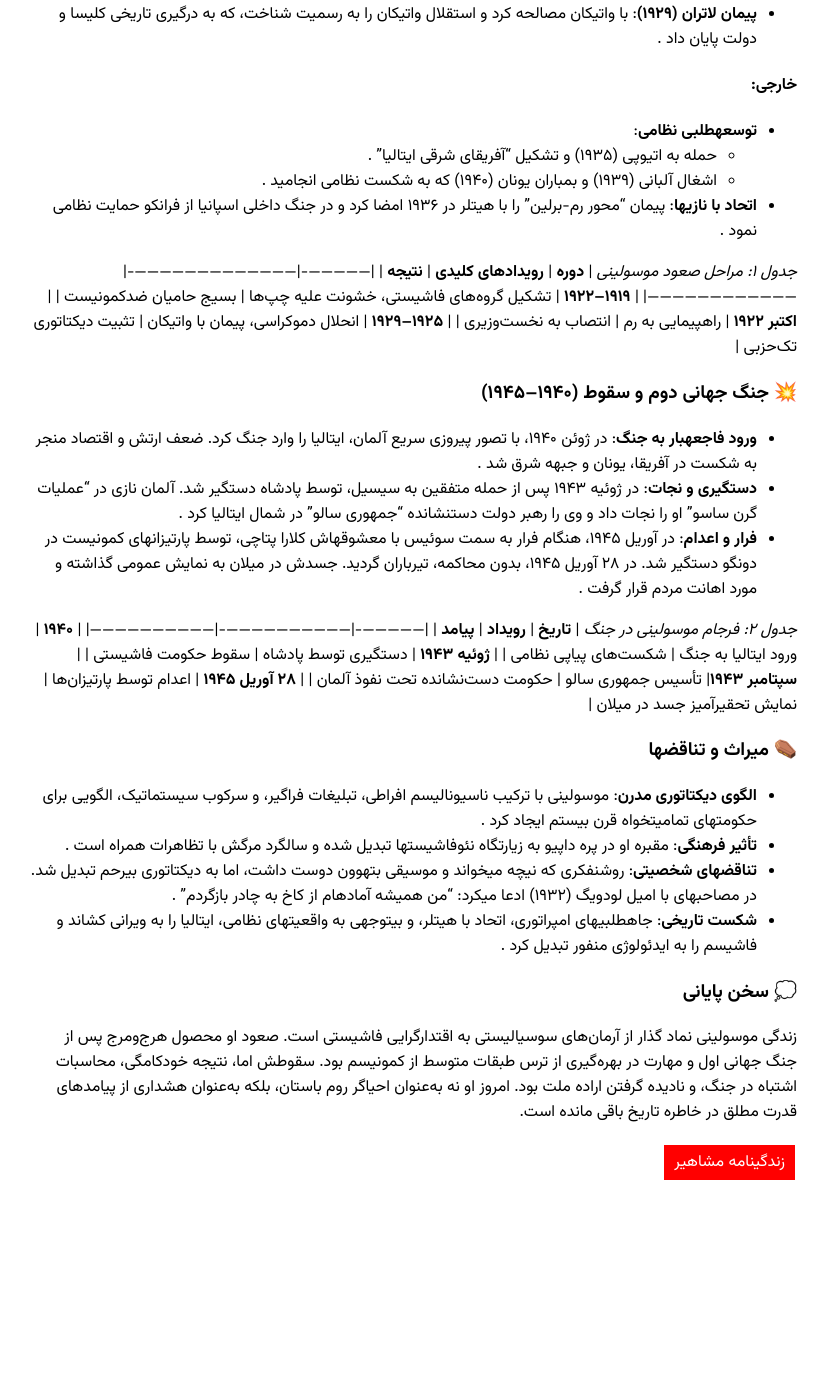
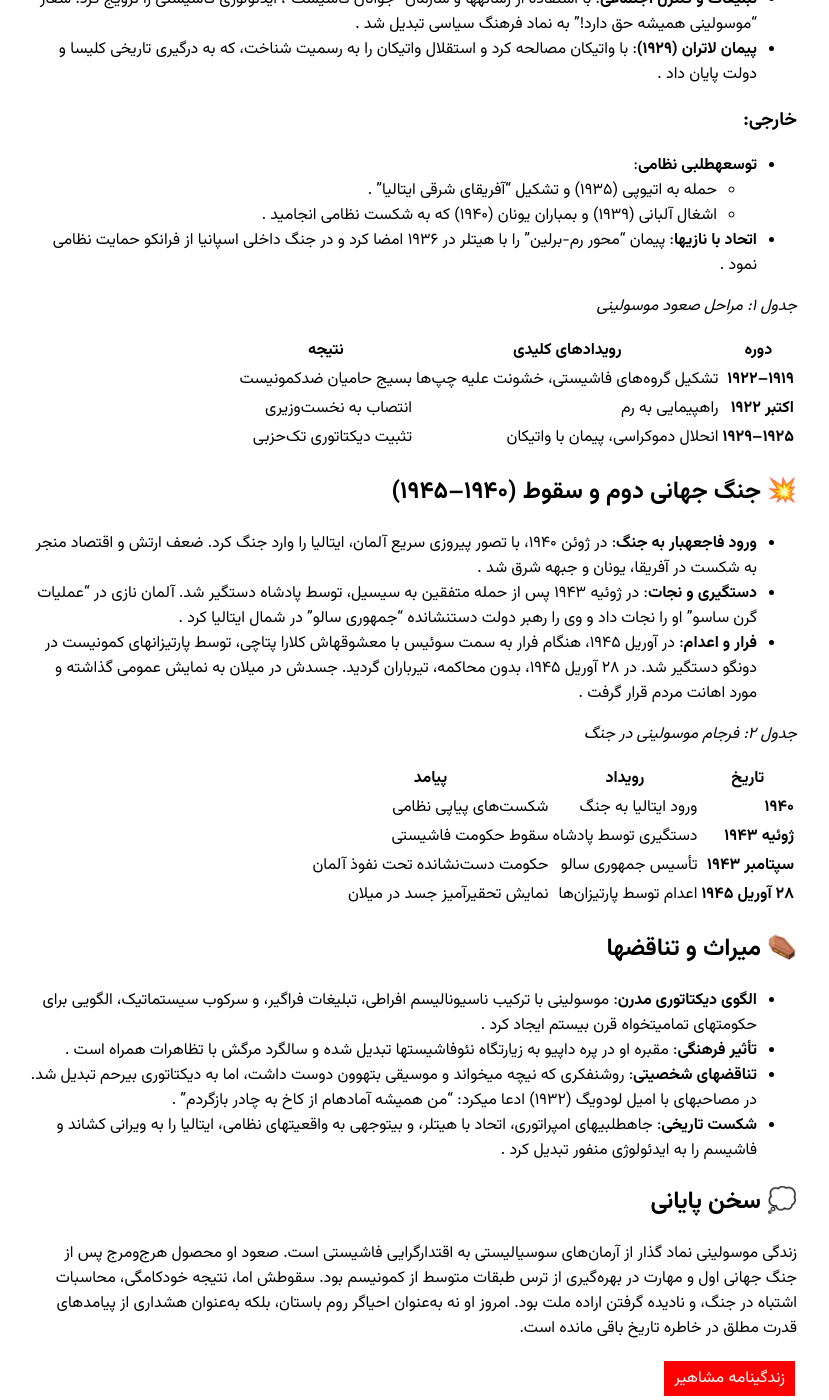
Before and after one commit to darkblog/darkblog.github.io, a Jekyll site: the page built from _posts/2025-7-3-37.md, in a window 1280 px wide and 1400 px high, scrolled down 1005 px. Shown: the whole window, without its empty margins (227-1056 px from the left). Built offline with Jekyll 4.4.1, drawn with Linux system fonts in a browser that asks for light colours; before the commit the page ends 2199 px from its top, so only the background shows below that; some of the changed lines change nothing that is shown; some of the changed text lies outside the part shown.

Commit message:
Update 2025-7-3-37.md

```diff
--- a/_posts/2025-7-3-37.md
+++ b/_posts/2025-7-3-37.md
@@ -1,49 +1,49 @@
 ---
 layout: post
-title: زندگینامه فرانسیسکو فرانکو (۱۹۷۵-۱۸۹۲)
+title: زندگینامه بنیتو موسولینی - از سوسیالیسم تا بنیانگذار فاشیسم
 ---
 
-## زندگینامه بنیتو موسولینی: از سوسیالیسم تا بنیانگذار فاشیسم
-
-### 🔍 کودکی و جوانی (۱۸۸۳–۱۹۰۲)
+## 🔍 کودکی و جوانی (۱۸۸۳–۱۹۰۲)
 - **تولد و خانواده**: بنیتو آمیلکاره آندرهآ موسولینی در ۲۹ ژوئیه ۱۸۸۳ در روستای دوویا (پره داپیو) ایتالیا زاده شد. پدرش الساندرو، آهنگر و آنارشیست تندرو، و مادرش رزا معلم مدرسه بود. این ترکیب противоречиانۀ انقلابیگری و انضباط، شخصیت او را شکل داد .
 - **تحصیلات و خشونت**: با وجود هوش بالا، رفتار خشن و ناسازگار داشت. در مدرسۀ شبانهروزی فانزا به دلیل چاقوکشی به همکلاسی اخراج شد. پس از اخذ دیپلم، به عنوان معلم جایگزین مشغول کار شد .
 
-### 📰 تحول سیاسی: از سوسیالیسم به فاشیسم (۱۹۰۲–۱۹۱۹)
+## 📰 تحول سیاسی: از سوسیالیسم به فاشیسم (۱۹۰۲–۱۹۱۹)
 - **تبعید به سوئیس**: برای فرار از خدمت سربازی در ۱۹۰۲ به سوئیس رفت و با سوسیالیستها همپیمان شد. در این دوره تحت تأثیر فلسفۀ نیچه و مارکس قرار گرفت و حتی آثار شوپنهاور و کانت را ترجمه کرد .
 - **روزنامهنگاری انقلابی**: پس از بازگشت به ایتالیا (۱۹۰۴)، سردبیر روزنامۀ سوسیالیستی "آوانتی!" شد و با نطقهای آتشین به چهرهای شناخته شده تبدیل گردید .
 - **گسست از سوسیالیسم**: در ۱۹۱۴ برخلاف موضع حزب، از ورود ایتالیا به جنگ جهانی اول حمایت کرد و اخراج شد. سپس روزنامۀ "پوپولو دِ ایتالیا" را تأسیس کرد و به تبلیغ مداخله در جنگ پرداخت .
 
-### ⚔️ بنیانگذاری فاشیسم و صعود به قدرت (۱۹۱۹–۱۹۲۵)
+## ⚔️ بنیانگذاری فاشیسم و صعود به قدرت (۱۹۱۹–۱۹۲۵)
 - **تشکیل گروههای فاشیستی**: در مارس ۱۹۱۹ "فاشی دی کمباتیمنتو" (گروههای جنگاور) را در میلان تأسیس کرد. این گروه با حمایت صنعتگران و زمینداران ضدکمونیست، به "پیراهنسیاهها" معروف شد و با خشونت به سرکوب سوسیالیستها پرداخت .
 - **راهپیمایی به سوی رم**: در اکتبر ۱۹۲۲، با بسیج ۳۰٬۰۰۰ پیراهنسیاه، رم را تهدید به اشغال کرد. ویکتور امانوئل سوم، پادشاه ایتالیا، از ترس جنگ داخلی، او را به نخستوزیری منصوب کرد .
 - **تثبیت دیکتاتوری**: با انحلال نهادهای دموکراتیک، ایجاد پلیس مخفی (اوورا)، و سرکوب مخالفان، حکومت تکحزبی را برقرار ساخت. لقب "دوچه" (Il Duce - رهبر) را برای خود برگزید .
 
-### 🏛️ حکومت فاشیستی: سیاستهای داخلی و خارجی (۱۹۲۵–۱۹۴۰)
-#### **داخلی**:
+## 🏛️ حکومت فاشیستی: سیاستهای داخلی و خارجی (۱۹۲۵–۱۹۴۰)
+### **داخلی**:
 - **پروژههای عمرانی**: ساخت بزرگراهها (اتوستراده)، خشککردن باتلاقهای پونتیн، و نوسازی صنعتی را پیگیری کرد، اما فساد و سوءمدیریت مانع رشد پایدار اقتصادی شد .
 - **تبلیغات و کنترل اجتماعی**: با استفاده از رسانهها و سازمان "جوانان فاشیست"، ایدئولوژی فاشیستی را ترویج کرد. شعار "موسولینی همیشه حق دارد!" به نماد فرهنگ سیاسی تبدیل شد .
 - **پیمان لاتران (۱۹۲۹)**: با واتیکان مصالحه کرد و استقلال واتیکان را به رسمیت شناخت، که به درگیری تاریخی کلیسا و دولت پایان داد .
 
-#### **خارجی**:
+### **خارجی**:
 - **توسعهطلبی نظامی**:
   - حمله به اتیوپی (۱۹۳۵) و تشکیل "آفریقای شرقی ایتالیا" .
   - اشغال آلبانی (۱۹۳۹) و بمباران یونان (۱۹۴۰) که به شکست نظامی انجامید .
 - **اتحاد با نازیها**: پیمان "محور رم-برلین" را با هیتلر در ۱۹۳۶ امضا کرد و در جنگ داخلی اسپانیا از فرانکو حمایت نظامی نمود .
 
 *جدول ۱: مراحل صعود موسولینی*
+
 | **دوره**       | **رویدادهای کلیدی**                     | **نتیجه**                          |
 |----------------|----------------------------------------|------------------------------------|
 | **۱۹۱۹–۱۹۲۲**  | تشکیل گروه‌های فاشیستی، خشونت علیه چپ‌ها | بسیج حامیان ضدکمونیست             |
 | **اکتبر ۱۹۲۲** | راهپیمایی به رم                        | انتصاب به نخست‌وزیری              |
 | **۱۹۲۵–۱۹۲۹** | انحلال دموکراسی، پیمان با واتیکان     | تثبیت دیکتاتوری تک‌حزبی           |
 
-### 💥 جنگ جهانی دوم و سقوط (۱۹۴۰–۱۹۴۵)
+## 💥 جنگ جهانی دوم و سقوط (۱۹۴۰–۱۹۴۵)
 - **ورود فاجعهبار به جنگ**: در ژوئن ۱۹۴۰، با تصور پیروزی سریع آلمان، ایتالیا را وارد جنگ کرد. ضعف ارتش و اقتصاد منجر به شکست در آفریقا، یونان و جبهه شرق شد .
 - **دستگیری و نجات**: در ژوئیه ۱۹۴۳ پس از حمله متفقین به سیسیل، توسط پادشاه دستگیر شد. آلمان نازی در "عملیات گرن ساسو" او را نجات داد و وی را رهبر دولت دستنشانده "جمهوری سالو" در شمال ایتالیا کرد .
 - **فرار و اعدام**: در آوریل ۱۹۴۵، هنگام فرار به سمت سوئیس با معشوقهاش کلارا پتاچی، توسط پارتیزانهای کمونیست در دونگو دستگیر شد. در ۲۸ آوریل ۱۹۴۵، بدون محاکمه، تیرباران گردید. جسدش در میلان به نمایش عمومی گذاشته و مورد اهانت مردم قرار گرفت .
 
 *جدول ۲: فرجام موسولینی در جنگ*
+
 | **تاریخ**       | **رویداد**                     | **پیامد**                     |
 |----------------|-------------------------------|------------------------------|
 | **۱۹۴۰**       | ورود ایتالیا به جنگ          | شکست‌های پیاپی نظامی         |
@@ -51,11 +51,11 @@
 | **سپتامبر ۱۹۴۳**| تأسیس جمهوری سالو            | حکومت دست‌نشانده تحت نفوذ آلمان |
 | **۲۸ آوریل ۱۹۴۵** | اعدام توسط پارتیزان‌ها       | نمایش تحقیرآمیز جسد در میلان |
 
-### ⚰️ میراث و تناقضها
+## ⚰️ میراث و تناقضها
 - **الگوی دیکتاتوری مدرن**: موسولینی با ترکیب ناسیونالیسم افراطی، تبلیغات فراگیر، و سرکوب سیستماتیک، الگویی برای حکومتهای تمامیتخواه قرن بیستم ایجاد کرد .
 - **تأثیر فرهنگی**: مقبره او در پره داپیو به زیارتگاه نئوفاشیستها تبدیل شده و سالگرد مرگش با تظاهرات همراه است .
 - **تناقضهای شخصیتی**: روشنفکری که نیچه میخواند و موسیقی بتهوون دوست داشت، اما به دیکتاتوری بیرحم تبدیل شد. در مصاحبهای با امیل لودویگ (۱۹۳۲) ادعا میکرد: "من همیشه آمادهام از کاخ به چادر بازگردم" .
 - **شکست تاریخی**: جاهطلبیهای امپراتوری، اتحاد با هیتلر، و بیتوجهی به واقعیتهای نظامی، ایتالیا را به ویرانی کشاند و فاشیسم را به ایدئولوژی منفور تبدیل کرد .
 
-### 💭 سخن پایانی
+## 💭 سخن پایانی
 زندگی موسولینی نماد گذار از آرمان‌های سوسیالیستی به اقتدارگرایی فاشیستی است. صعود او محصول هرج‌ومرج پس از جنگ جهانی اول و مهارت در بهره‌گیری از ترس طبقات متوسط از کمونیسم بود. سقوطش اما، نتیجه خودکامگی، محاسبات اشتباه در جنگ، و نادیده گرفتن اراده ملت بود. امروز او نه به‌عنوان احیاگر روم باستان، بلکه به‌عنوان هشداری از پیامدهای قدرت مطلق در خاطره تاریخ باقی مانده است.
```
